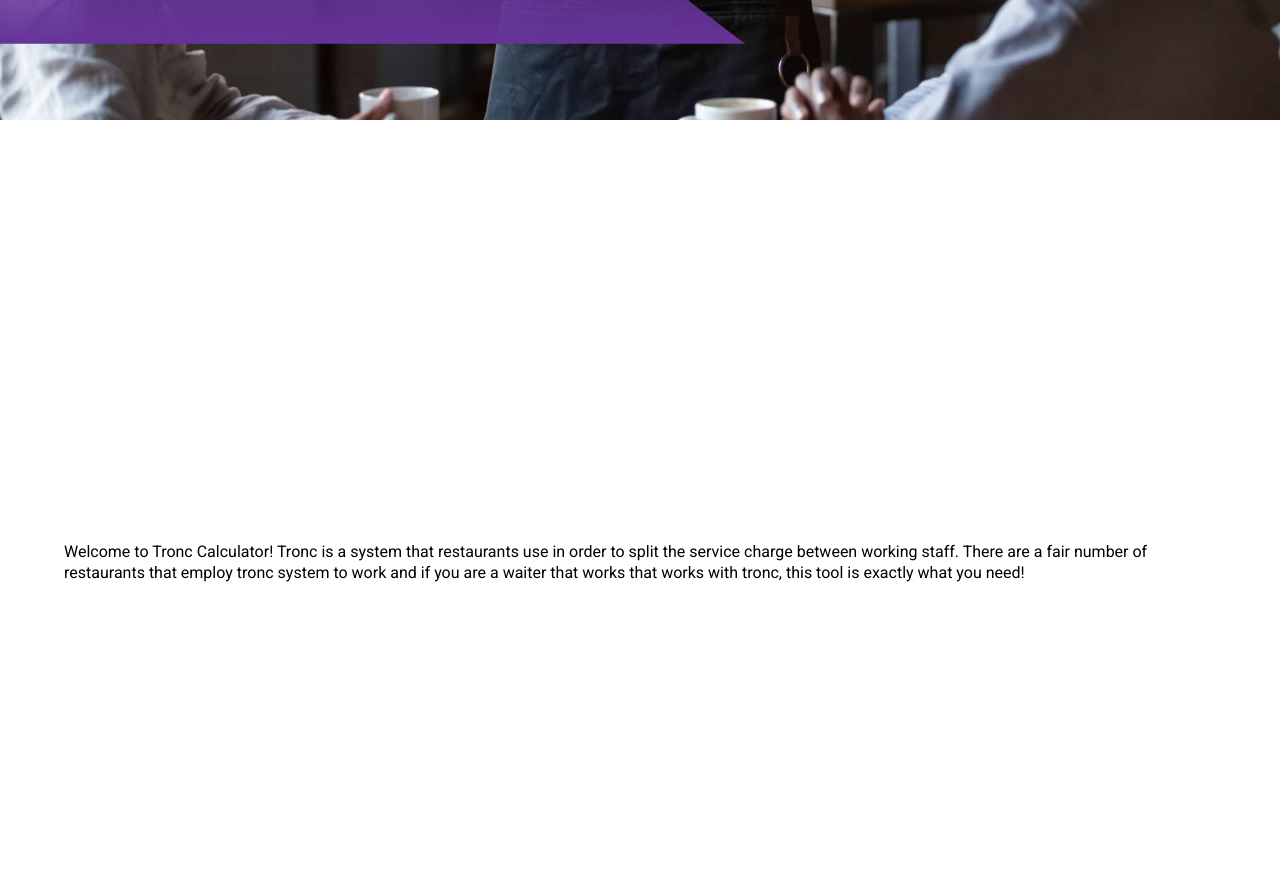
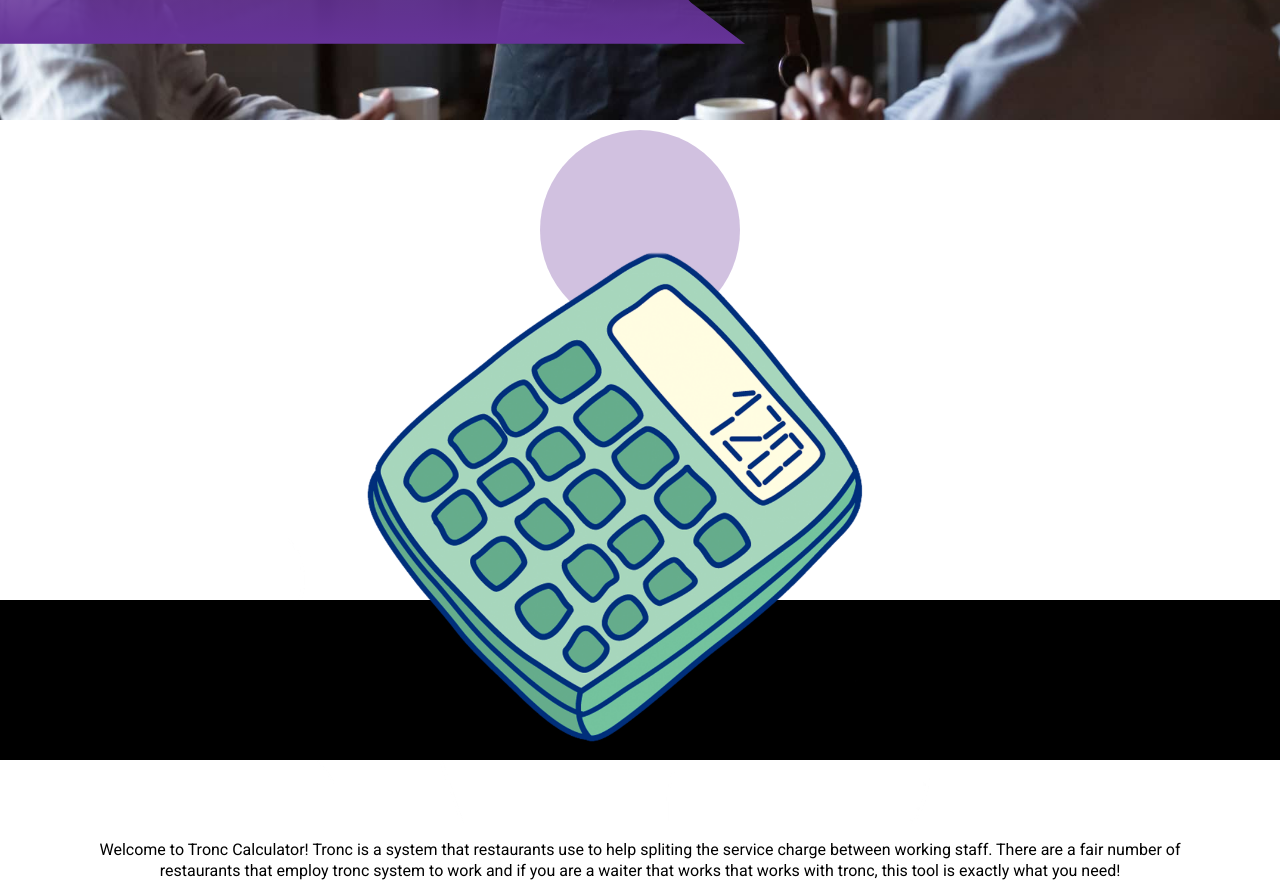
Before and after one commit to Aderex0/tronc-calculator, a React (Create React App) app: page / in a window 1280 px wide. Shown: the part 680-1562 px from the top of the page. Before the commit the page ends 1280 px from the top, so only its background shows below. Built offline with nearby package versions, Linux system fonts and the light colour scheme.

Commit message:
intro text and image

```diff
--- a/src/App.scss
+++ b/src/App.scss
@@ -60,7 +60,8 @@ $generic-bg: rgba(102, 51, 153, 1);
     'header header'
     'A1 A2'
     'B1 B2'
-    'intro intro';
+    'intro intro'
+    'footer footer';
   grid-template-columns: 320px 1fr;
 
   .tools-container {
@@ -327,7 +328,7 @@ header {
   }
 }
 
-/* Tools Container
+/* Front Page introduction
     -------------------------------------------- */
 
 .intro-container {
@@ -336,7 +337,14 @@ header {
   display: flex;
   justify-content: flex-end;
   grid-area: intro;
-  // background-color: rgba(64, 224, 208, 0.8);
+  flex-wrap: wrap;
+  justify-content: center;
+}
+
+.intro-image {
+  align-self: flex-start;
+  width: 55%;
+  z-index: 2;
 }
 
 .intro-text {
@@ -345,6 +353,28 @@ header {
   padding-left: 5%;
   font-size: 1em;
   line-height: 1.3em;
+  text-align: center;
+}
+
+.circle {
+  width: 200px;
+  height: 200px;
+  border-radius: 100%;
+  background-color: rgba(102, 51, 153, 0.3);
+  z-index: 1;
+  position: absolute;
+  margin-top: 10px;
+  border: none;
+}
+
+/* Footer
+    -------------------------------------------- */
+
+.footer-container {
+  grid-area: footer;
+  width: 100%;
+  background-color: black;
+  height: 20vh;
 }
 
 /* Tools Container
--- a/src/components/FrontPage.js
+++ b/src/components/FrontPage.js
@@ -1,5 +1,6 @@
 import React from 'react'
 import { Link } from 'react-router-dom'
+import IntroCalculator from '../images/intro-calculator.png'
 
 export const FrontPage = () => {
   return (
@@ -34,9 +35,15 @@ export const FrontPage = () => {
         </div>
       </div>
       <div className='intro-container'>
+        <img
+          className='intro-image'
+          src={IntroCalculator}
+          alt='calculator'
+        ></img>
+        <div className='circle'></div>
         <p className='intro-text'>
-          Welcome to Tronc Calculator! Tronc is a system that restaurants use in
-          order to split the service charge between working staff. There are a
+          Welcome to Tronc Calculator! Tronc is a system that restaurants use to
+          help spliting the service charge between working staff. There are a
           fair number of restaurants that employ tronc system to work and if you
           are a waiter that works that works with tronc, this tool is exactly
           what you need!
```
Also changed, not shown: src/images/intro-calculator.png (added), 1 other file (tests, documents, lock files or other folders).
